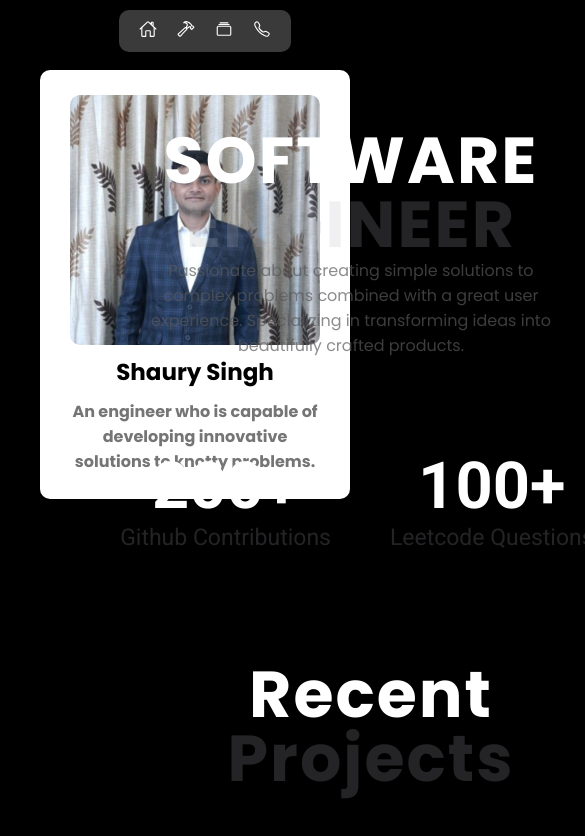
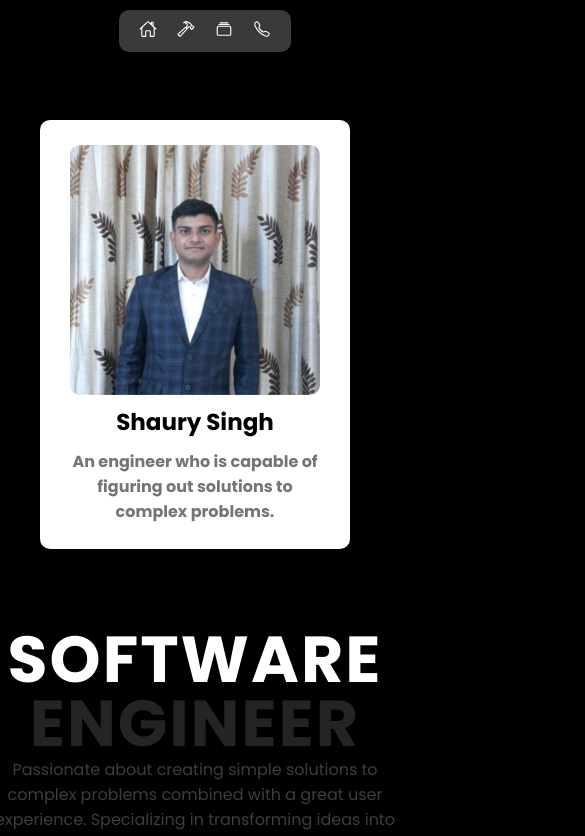
Before and after one commit to shaury-singh/portfolio-v1, a React (Create React App) app: page / in a window 390 px wide. Shown: the top 836 px of the page, 585 px wide, since content can reach past the window. Built offline with nearby package versions, Linux system fonts and the light colour scheme; a web font is replaced by a local one.

Commit message:
settings

```diff
--- a/src/App.css
+++ b/src/App.css
@@ -216,6 +216,7 @@ body{
   height: 100vh;
 }
 .left-info{
+  transform: translateY(10%);
   position: fixed;
   top: 0;
 }
@@ -229,10 +230,12 @@ body{
     margin-left: 0px;
   }
   .left-info{
+    position: relative;
     width: 100%;
     justify-content: center;
   }
   .right-info{
+    margin-left: 0%;
     width: 100%;
     display: grid;
     justify-content: center;
--- a/src/Components/Image.js
+++ b/src/Components/Image.js
@@ -1,4 +1,4 @@
-import React, { useRef } from "react";
+import React, { useEffect, useRef, useState } from "react";
 import logo from "../Images/shaury.jpeg";
 import AartiPage from "../Images/AartiPage.png";
 import Investify from "../Images/Investify.png";
@@ -15,6 +15,26 @@ import Leftinfo from "./Leftinfo";
 import { motion, useInView } from "framer-motion";
 
 export default function Image() {
+  const [contr, setContr] = useState(0);
+  const [ques, setQues] = useState(0);
+  useEffect(() => {
+    const contrInterval = setInterval(() => {
+      setContr((prev) => (prev < 200 ? prev + 1 : prev));
+    },2);
+    setTimeout(() => {
+      clearInterval(contrInterval);
+    }, 1000);
+    const quesInterval = setInterval(() => {
+      setQues((prev) => (prev < 100 ? prev + 1 : prev));
+    }, 5);
+    setTimeout(() => {
+      clearInterval(quesInterval);
+    }, 1000);
+    return () => {
+      clearInterval(contrInterval);
+      clearInterval(quesInterval);
+    };
+  }, []);
   const refProjects = useRef(null);
   const isProjectsInView = useInView(refProjects, { once: true, amount: 0.5 });
   const refTools = useRef(null);
@@ -22,7 +42,7 @@ export default function Image() {
   return (
     <div>
       <div className="left-info float-left width-40 primary-grid justify-end">
-        <Leftinfo logo={logo} name="Shaury Singh" desc="An engineer who is capable of developing innovative solutions to knotty problems."/>
+        <Leftinfo logo={logo} name="Shaury Singh" desc="An engineer who is capable of figuring out solutions to complex problems."/>
       </div>
       <div className="right-info">
         <motion.div initial={{ opacity: 0 }} animate={{ opacity: 1 }} transition={{ duration: 1 }} viewport={{ once: true, amount: 0.5 }} className="primary-grid justify-center pos-rel info-div">
@@ -37,11 +57,11 @@ export default function Image() {
         </motion.div>
         <motion.div initial={{ opacity: 0 }} animate={{ opacity: 1 }} transition={{ duration: 1 }} viewport={{ once: true, amount: 0.5 }} className="primary-flex justify-center margin-top margin-bottom">
           <div className="whiten margin-right font-roboto float-left width-50 primary-grid justify-end">
-            <h1 className="primary-flex justify-center font-head">200+</h1>
+            <h1 className="primary-flex justify-center font-head">{contr}+</h1>
             <p className="darken primary-flex justify-center font-main">Github Contributions</p>
           </div>
           <div className="whiten margin-right font-roboto float-left width-50">
-            <h1 className="primary-flex justify-center font-head">100+</h1>
+            <h1 className="primary-flex justify-center font-head">{ques}+</h1>
             <p className="darken primary-flex justify-center font-main">Leetcode Questions</p>
           </div>
         </motion.div>
```
